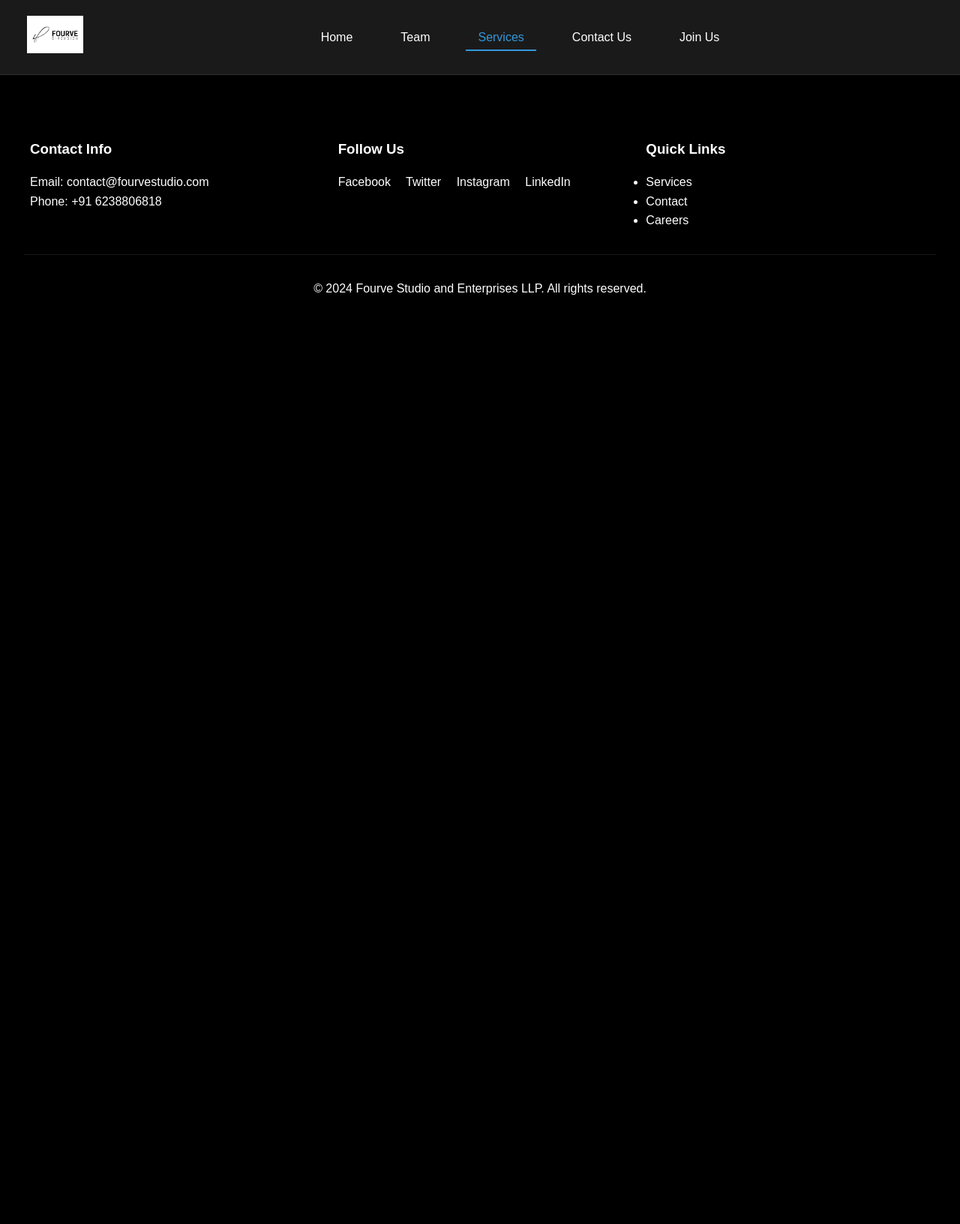
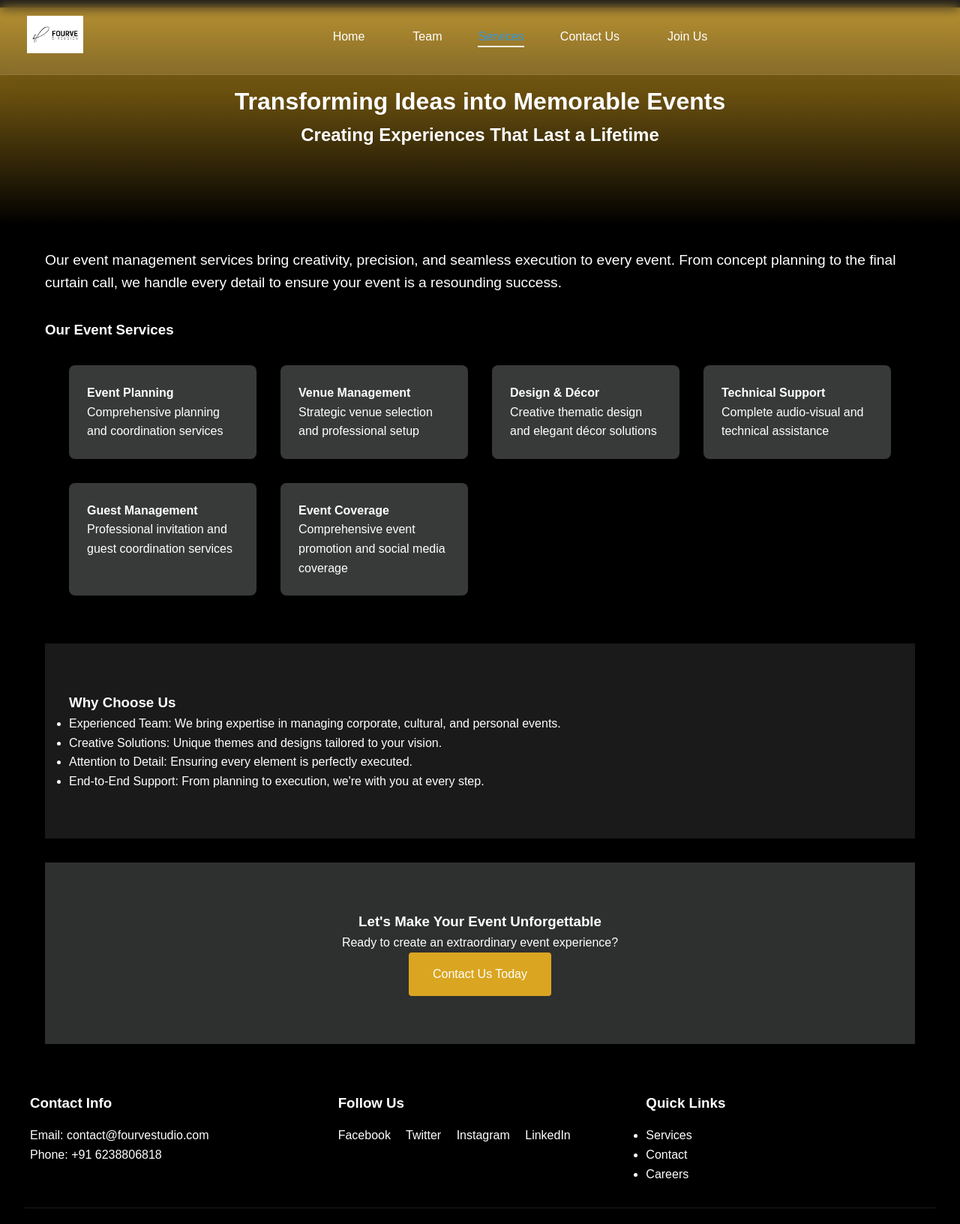
Before and after one commit to abinroy04/Fourve, a Flask app: page /eventmgmt in a window 1280 px wide. Shown: the top 1632 px of the page at 75% size. Before the commit the page ends 393 px from the top, so only its background shows below. Run offline with Flask 3, Linux system fonts and the light colour scheme.

Commit message:
Update eventmgmt.html
Added animation elements

```diff
--- a/templates/eventmgmt.html
+++ b/templates/eventmgmt.html
@@ -1,116 +1,136 @@
-<!DOCTYPE html>
-<html lang="en">
-<head>
-    <meta charset="UTF-8">
-    <meta name="viewport" content="width=device-width, initial-scale=1.0">
-    <title>Fourve Studio - Event Management</title>
-    <link rel="stylesheet" href="{{ url_for('static', filename='css/styles.css') }}">
-    <link rel="stylesheet" href="{{ url_for('static', filename='css/responsive.css') }}">
+{% extends "base.html" %}
+
+{% block title %}Fourve Studio - Event Management{% endblock %}
+
+{% block extra_css %}
 <style>
-        header {
-            position: fixed;
-            width: 100%;
-            top: 0;
-            left: 0;
-            z-index: 1000;
-            background-color: rgba(255, 255, 255, 0.1);
-            backdrop-filter: blur(8px);
-            -webkit-backdrop-filter: blur(8px);
-            height: 100px;
-            display: flex;
-            justify-content: space-between;
-            align-items: center;
-            padding: 0 20px;
-            border-bottom: 1px solid rgba(255, 255, 255, 0.1);
-            box-shadow: 0 4px 30px rgba(0, 0, 0, 0.1);
+    .event-hero {
+        background: linear-gradient(rgba(218, 165, 32, 0.8), rgba(0, 0, 0, 0.8));
+        background-size: cover;
+        background-position: center;
+        padding: 100px 0;
+        text-align: center;
+        color: white;
+        animation: fadeIn 1s ease-out;
     }
 
-        .main-nav {
-            flex: 1;
-            display: flex;
-            justify-content: center;
+    /* Using consistent grid and card styles */
+    .services-grid {
+        display: grid;
+        grid-template-columns: repeat(auto-fit, minmax(250px, 1fr));
+        gap: 2rem;
+        padding: 2rem;
+        animation: fadeIn 1s ease-out 0.5s;
+        animation-fill-mode: both;
     }
 
-        .nav-links {
-            display: flex;
-            gap: 2rem;
-            margin: 0;
-            padding: 0;
-            list-style: none;
+    .service-card {
+        background: #383939;
+        padding: 1.5rem;
+        border-radius: 8px;
+        box-shadow: 0 2px 4px rgba(0,0,0,0.1);
+        transition: transform 0.3s ease;
+        color: white;
     }
 
-        main {
-            margin-top: 120px;
-            position: relative;
-            z-index: 1;
+    .service-card:hover {
+        transform: translateY(-5px);
+    }
+
+    .why-us {
+        background: #1a1a1a;
+        color: white;
+        padding: 4rem 2rem;
+        margin: 2rem 0;
+        animation: fadeIn 1s ease-out 1s;
+        animation-fill-mode: both;
+    }
+
+    .cta-section {
+        text-align: center;
+        padding: 4rem 2rem;
+        background: #2e2f2f;
+        color: white;
+        animation: fadeIn 1s ease-out 1.5s;
+        animation-fill-mode: both;
+    }
+
+    .cta-button {
+        display: inline-block;
+        padding: 1rem 2rem;
+        background: #daa520;
+        color: white;
+        text-decoration: none;
+        border-radius: 4px;
+        transition: background 0.3s ease;
+    }
+
+    .cta-button:hover {
+        background: #b8860b;
+    }
+
+    .lead {
+        color: white;
+        font-size: 1.2rem;
+        line-height: 1.6;
+        margin: 2rem 0;
     }
 </style>
-</head>
-<body>
-    <header>
-        <div class="logo-container">
-            <a href="{{ url_for('home') }}">
-                <img src="{{ url_for('static', filename='images/Fourve_logo.jpg') }}"
-                    alt="Fourve Studio Logo"
-                    class="logo"
-                    style="width: 75px !important; height: 75px !important;"
-                >
-            </a>
+{% endblock %}
+
+{% block content %}
+<div class="event-hero">
+    <h1>Transforming Ideas into Memorable Events</h1>
+    <h2>Creating Experiences That Last a Lifetime</h2>
 </div>
 
-        <nav class="main-nav">
-            <ul class="nav-links">
-                <li><a href="{{ url_for('home') }}">Home</a></li>
-                <li><a href="{{ url_for('team') }}">Team</a></li>
-                <li class="services-dropdown">
-                    <a href="{{ url_for('services') }}" class="active">Services</a>
-                    <ul class="dropdown-content">
-                        <li><a href="{{ url_for('services') }}#live-streaming">Live Streaming</a></li>
-                        <li><a href="{{ url_for('services') }}#media-production">Media Production</a></li>
-                        <li><a href="{{ url_for('services') }}#digital-marketing">Digital Marketing</a></li>
-                        <li><a href="{{ url_for('services') }}#event-management">Event Management</a></li>
-                    </ul>
-                </li>
-                <li><a href="{{ url_for('contact') }}">Contact Us</a></li>
-                <li><a href="{{ url_for('join_us') }}">Join Us</a></li>
-            </ul>
-        </nav>
-    </header>
+<section class="content-section">
+    <div class="container">
+        <p class="lead">Our event management services bring creativity, precision, and seamless execution to every event. From concept planning to the final curtain call, we handle every detail to ensure your event is a resounding success.</p>
 
-    <main>
-        <!-- Add your specific content here -->
-    </main>
-
-    <footer>
-        <div class="footer-content">
-            <div class="footer-section">
-                <h3>Contact Info</h3>
-                <p>Email: contact@fourvestudio.com</p>
-                <p>Phone: +91 6238806818</p>
+        <h3>Our Event Services</h3>
+        <div class="services-grid">
+            <div class="service-card">
+                <h4>Event Planning</h4>
+                <p>Comprehensive planning and coordination services</p>
             </div>
-            <div class="footer-section">
-                <h3>Follow Us</h3>
-                <div class="social-links">
-                    <a href="#" target="_blank" rel="noopener noreferrer">Facebook</a>
-                    <a href="#" target="_blank" rel="noopener noreferrer">Twitter</a>
-                    <a href="#" target="_blank" rel="noopener noreferrer">Instagram</a>
-                    <a href="#" target="_blank" rel="noopener noreferrer">LinkedIn</a>
+            <div class="service-card">
+                <h4>Venue Management</h4>
+                <p>Strategic venue selection and professional setup</p>
+            </div>
+            <div class="service-card">
+                <h4>Design & Décor</h4>
+                <p>Creative thematic design and elegant décor solutions</p>
+            </div>
+            <div class="service-card">
+                <h4>Technical Support</h4>
+                <p>Complete audio-visual and technical assistance</p>
+            </div>
+            <div class="service-card">
+                <h4>Guest Management</h4>
+                <p>Professional invitation and guest coordination services</p>
+            </div>
+            <div class="service-card">
+                <h4>Event Coverage</h4>
+                <p>Comprehensive event promotion and social media coverage</p>
             </div>
         </div>
-            <div class="footer-section">
-                <h3>Quick Links</h3>
+
+        <div class="why-us">
+            <h3>Why Choose Us</h3>
             <ul>
-                    <li><a href="{{ url_for('services') }}">Services</a></li>
-                    <li><a href="{{ url_for('contact') }}">Contact</a></li>
-                    <li><a href="{{ url_for('join_us') }}">Careers</a></li>
+                <li>Experienced Team: We bring expertise in managing corporate, cultural, and personal events.</li>
+                <li>Creative Solutions: Unique themes and designs tailored to your vision.</li>
+                <li>Attention to Detail: Ensuring every element is perfectly executed.</li>
+                <li>End-to-End Support: From planning to execution, we're with you at every step.</li>
             </ul>
         </div>
+
+        <div class="cta-section">
+            <h3>Let's Make Your Event Unforgettable</h3>
+            <p>Ready to create an extraordinary event experience?</p>
+            <a href="{{ url_for('contact') }}" class="cta-button">Contact Us Today</a>
         </div>
-        <div class="footer-bottom">
-            <p>&copy; {{ g.now.year }} Fourve Studio and Enterprises LLP. All rights reserved.</p>
     </div>
-    </footer>
-
-    <script src="{{ url_for('static', filename='js/main.js') }}"></script>
-</body>
-</html>
+</section>
+{% endblock %}
```
Lines whose indentation alone changed are shown as unchanged.
